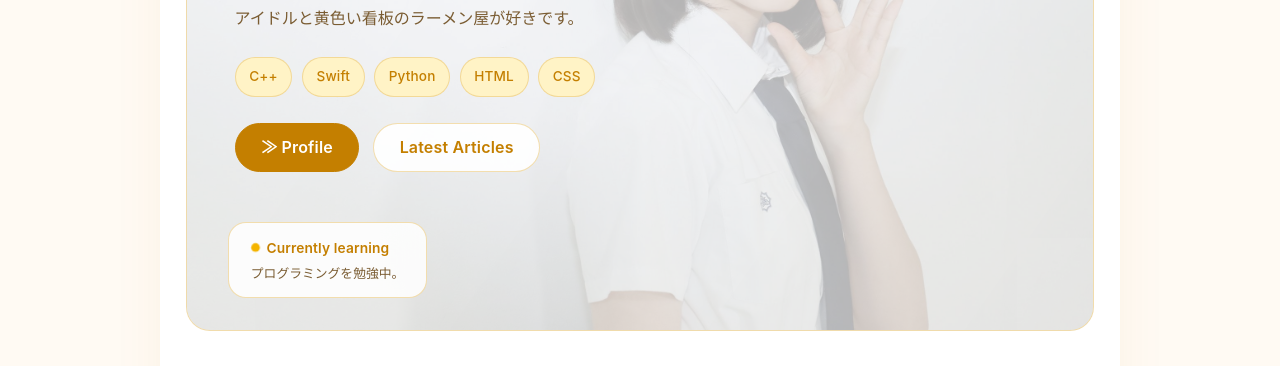
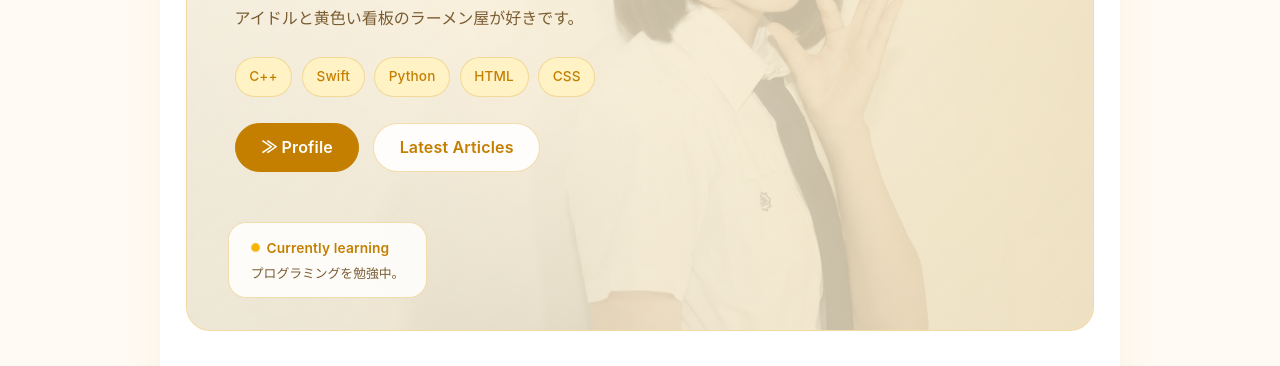
Before and after one commit to shiori-02-14/Homepage, a plain HTML site: page index.html in a window 1280 px wide. Shown: the part 271-637 px from the top of the page. Drawn offline with Linux system fonts and the light colour scheme.

Commit message:
auto: 2025-11-13 17:16:05

```diff
--- a/my.css
+++ b/my.css
@@ -159,7 +159,7 @@ h2 .icon svg {
   grid-auto-rows: auto;
   gap: clamp(1.15rem, 2.2vw, 2rem);
   padding: clamp(1.5rem, 4vw, 3rem);
-  background: linear-gradient(125deg, rgba(0,0,0,.02), rgba(0,0,0,.04));
+  background: linear-gradient(135deg, rgba(255, 240, 210, 0.55), rgba(255, 227, 176, 0.42));
   border-radius: 24px;
   border:1px solid var(--line);
   margin-bottom: clamp(1.6rem, 3vw, 2.5rem);
@@ -170,9 +170,9 @@ h2 .icon svg {
   content: "";
   position: absolute;
   inset: 0;
-  background: url("20250909-00000042-mantan-000-1-view.jpg") 68% center/cover no-repeat;
-  opacity: .28;
-  filter: saturate(.9);
+  background: linear-gradient(120deg, rgba(244, 180, 0, 0.38), rgba(255, 246, 205, 0.24)), url("20250909-00000042-mantan-000-1-view.jpg") 68% center/cover no-repeat;
+  opacity: .32;
+  filter: saturate(.82);
   transform: scaleX(-1);
   transform-origin: center;
   z-index: 0;
@@ -183,8 +183,8 @@ h2 .icon svg {
   position:absolute;
   inset:-140px 35% auto -160px;
   height: 280px;
-  background: radial-gradient(circle at center, rgba(0,0,0,.04), rgba(0,0,0,0));
-  opacity:.6;
+  background: radial-gradient(circle at center, rgba(244, 180, 0, .12), rgba(244, 180, 0, 0));
+  opacity:.75;
   pointer-events:none;
 }
 .hero__body {
```
